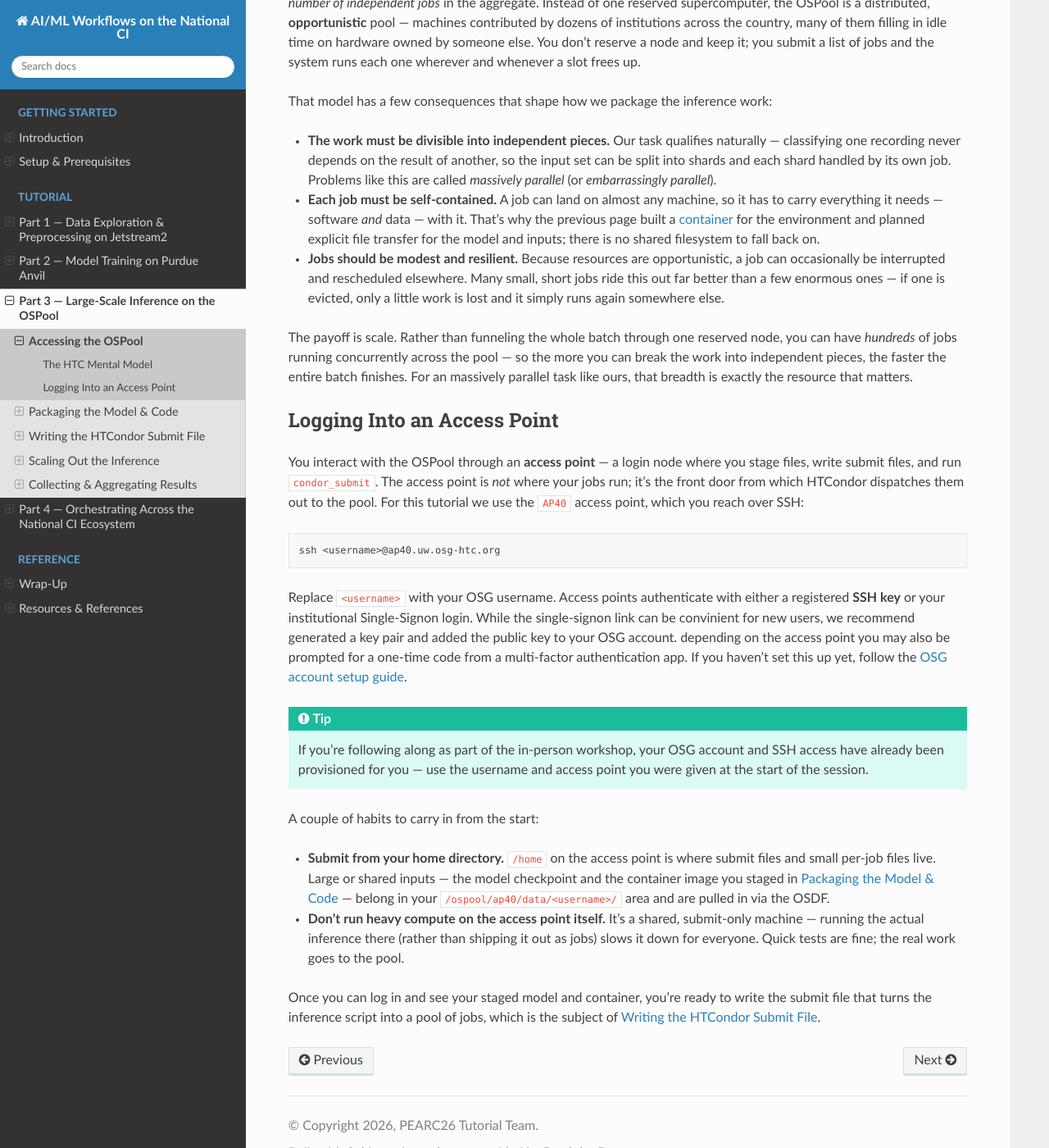
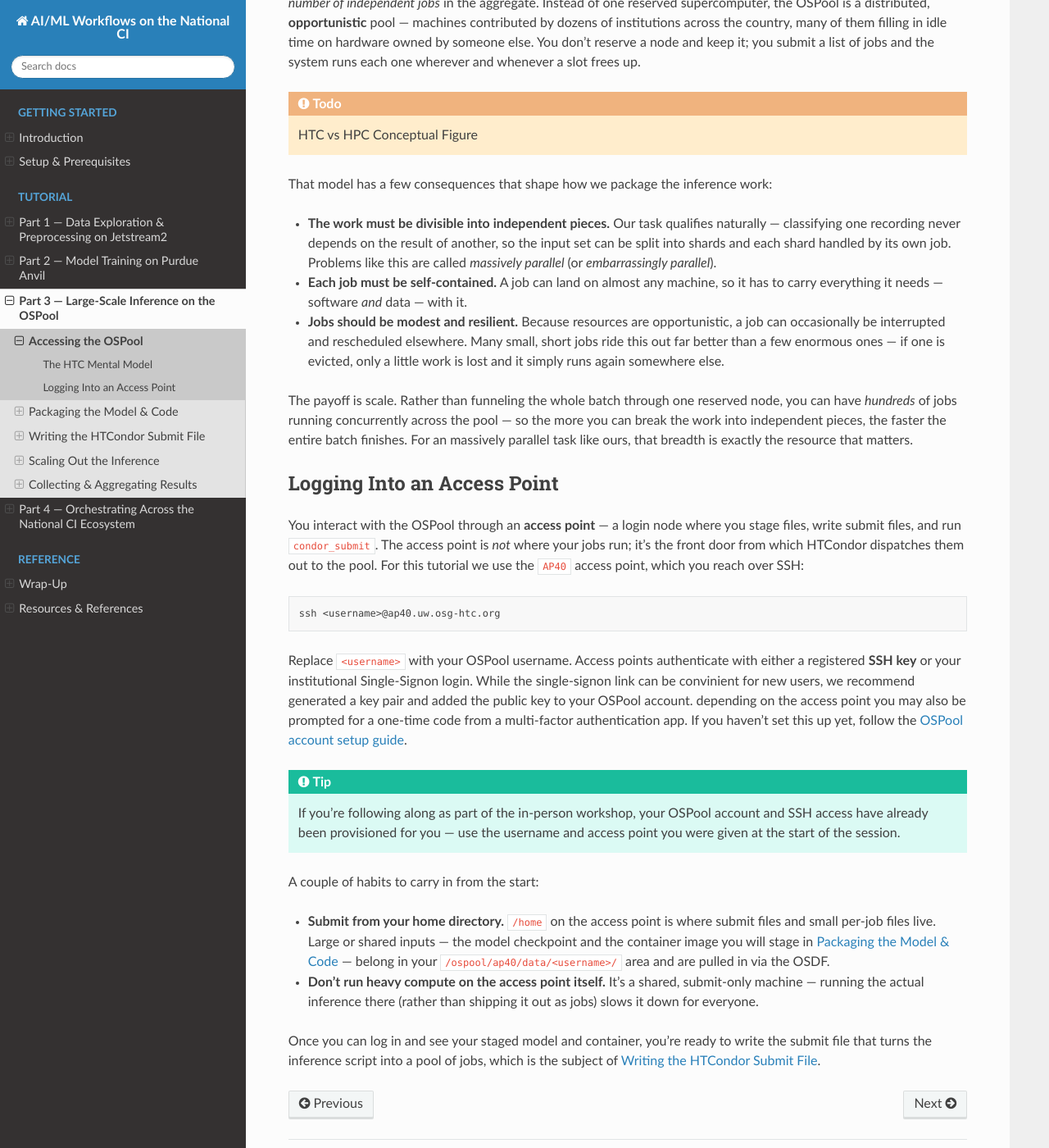
Before and after one commit to dmora127/PEARC26-AIML-on-National-CI, a Sphinx documentation site: the page built from docs/source/part3-ospool/accessing-ospool.rst, in a window 1280 px wide and 1400 px high, scrolled down 560 px. Shown: the whole window at 82% size. Built offline with Sphinx 7.4.7 and the Read the Docs theme 3.1.0, drawn with Linux system fonts in a browser that asks for light colours.

Commit message:
documentation on accessing OSPool and HTC model, including login instructions and job submission guidelines

```diff
--- a/docs/source/part3-ospool/accessing-ospool.rst
+++ b/docs/source/part3-ospool/accessing-ospool.rst
@@ -29,6 +29,8 @@
 You don't reserve a node and keep it; you submit a list of jobs and the system
 runs each one wherever and whenever a slot frees up.
 
+.. todo:: HTC vs HPC Conceptual Figure
+
 That model has a few consequences that shape how we package the inference work:
 
 - **The work must be divisible into independent pieces.** Our task qualifies
@@ -36,10 +38,7 @@
   so the input set can be split into shards and each shard handled by its own
   job. Problems like this are called *massively parallel* (or *embarrassingly parallel*).
 - **Each job must be self-contained.** A job can land on almost any machine, so
-  it has to carry everything it needs — software *and* data — with it. That's why
-  the previous page built a :doc:`container <packaging>` for the environment and
-  planned explicit file transfer for the model and inputs; there is no shared
-  filesystem to fall back on.
+  it has to carry everything it needs — software *and* data — with it.
 - **Jobs should be modest and resilient.** Because resources are opportunistic, a
   job can occasionally be interrupted and rescheduled elsewhere. Many small,
   short jobs ride this out far better than a few enormous ones — if one is
@@ -64,15 +63,15 @@
 
     ssh <username>@ap40.uw.osg-htc.org
 
-Replace ``<username>`` with your OSG username. Access points authenticate with either a
+Replace ``<username>`` with your OSPool username. Access points authenticate with either a
 registered **SSH key** or your institutional Single-Signon login. While the single-signon link can be convinient for new
-users, we recommend generated a key pair and added the public key to your OSG account.
+users, we recommend generated a key pair and added the public key to your OSPool account.
 depending on the access point you may also be prompted for a one-time code from a
 multi-factor authentication app. If you haven't set this up yet, follow the
-`OSG account setup guide <https://portal.osg-htc.org/documentation/overview/account_setup/registration-and-login/>`_.
+`OSPool account setup guide <https://portal.osg-htc.org/documentation/overview/account_setup/registration-and-login/>`_.
 
 .. tip::
-    If you're following along as part of the in-person workshop, your OSG account
+    If you're following along as part of the in-person workshop, your OSPool account
     and SSH access have already been provisioned for you — use the username and
     access point you were given at the start of the session.
 
@@ -80,12 +79,11 @@
 
 - **Submit from your home directory.** ``/home`` on the access point is where
   submit files and small per-job files live. Large or shared inputs — the model
-  checkpoint and the container image you staged in :doc:`packaging` — belong in
+  checkpoint and the container image you will stage in :doc:`packaging` — belong in
   your ``/ospool/ap40/data/<username>/`` area and are pulled in via the OSDF.
 - **Don't run heavy compute on the access point itself.** It's a shared,
   submit-only machine — running the actual inference there (rather than shipping
-  it out as jobs) slows it down for everyone. Quick tests are fine; the real work
-  goes to the pool.
+  it out as jobs) slows it down for everyone.
 
 Once you can log in and see your staged model and container, you're ready to
 write the submit file that turns the inference script into a pool of jobs, which
```
